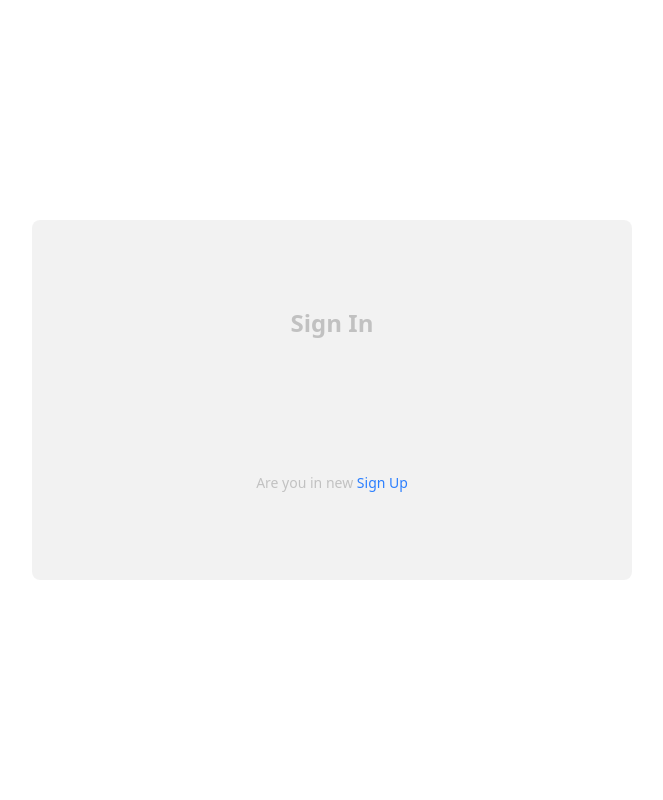
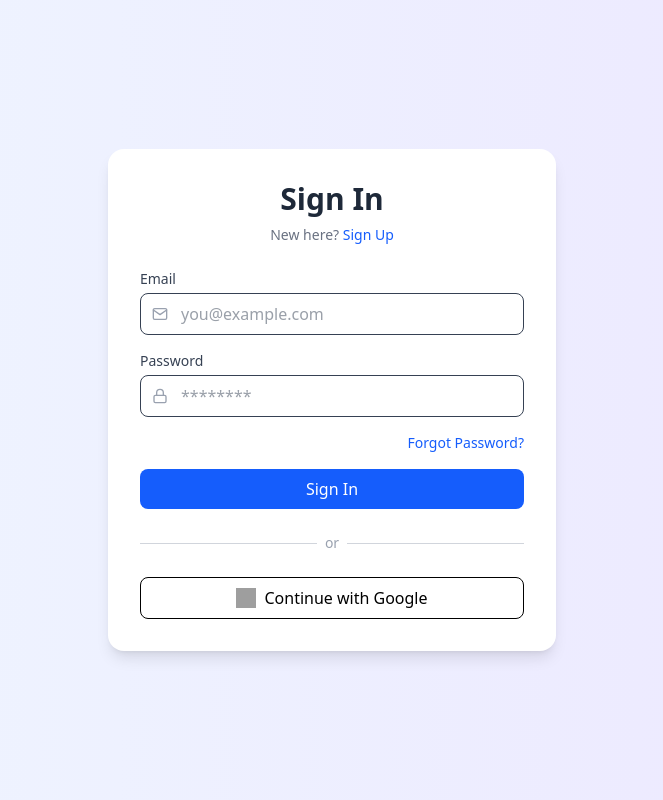
Before and after one commit to SherinNXLT/clinic-management-system-frontend, a React (Vite) app: page / in a window 1280 px wide. Shown: the whole page, without its empty margins (308-971 px from the left). Built offline with nearby package versions, Linux system fonts and the light colour scheme; grey boxes are pictures that could not be loaded.

Commit message:
to add sample login page

```diff
--- a/package.json
+++ b/package.json
@@ -14,6 +14,7 @@
     "react": "^19.1.1",
     "react-dom": "^19.1.1",
     "react-hot-toast": "^2.6.0",
+    "react-icons": "^5.5.0",
     "react-router-dom": "^7.9.1",
     "tailwindcss": "^4.1.13"
   },
--- /dev/null
+++ b/src/components/common/CommonInput.tsx
@@ -0,0 +1,56 @@
+import React from "react";
+
+type CommonInputProps = {
+    label: string;
+    type?: string;
+    value: string;
+    placeholder?: string;
+    autoComplete?: string;
+    required?: boolean;
+    icon?: React.ReactNode; // 👈 new prop
+    error?: string; // 👈 new
+    onChange: (e: React.ChangeEvent<HTMLInputElement>) => void;
+};
+
+const CommonInput: React.FC<CommonInputProps> = ({
+    label,
+    type = "text",
+    value,
+    placeholder,
+    autoComplete = "off",
+    required = false,
+    icon,
+    error,
+    onChange,
+}) => {
+    return (
+        <div>
+            {/* Label */}
+            <label className="block text-sm font-medium text-gray-700 mb-1">
+                {label}
+            </label>
+
+            {/* Input + Icon wrapper */}
+            <div className="relative">
+                {icon && (
+                    <span className="absolute inset-y-0 left-3 flex items-center text-gray-400">
+                        {icon}
+                    </span>
+                )}
+                <input
+                    type={type}
+                    value={value}
+                    onChange={onChange}
+                    placeholder={placeholder}
+                    autoComplete={autoComplete}
+                    required={required}
+                    className={`w-full px-4 py-2 border rounded-lg focus:ring-2 focus:ring-blue-500 focus:outline-none text-gray-700 ${icon ? "pl-10" : ""
+                        }`}
+                />
+                {error && <p className="text-sm text-red-500 mt-1">{error}</p>}
+            </div>
+        </div>
+    );
+};
+
+export default CommonInput;
--- a/src/components/ui/landing_page/Login.tsx
+++ b/src/components/ui/landing_page/Login.tsx
@@ -1,16 +1,135 @@
+import { useState } from "react";
+import CommonInput from "../../common/CommonInput";
+import { FiLock, FiMail } from "react-icons/fi";
+import { validateSignIn } from "../../../utils/Validation";
+import { useNavigate } from "react-router-dom";
+type CredentialInfo = {
+    email: string;
+    password: string;
+};
+
+const Login = () => {
+    const navigate = useNavigate();
+
+    const [credentialInfo, setCredentialInfo] = useState<CredentialInfo>({
+        email: "",
+        password: "",
+    });
+    const [errors, setErrors] = useState<{ email?: string; password?: string }>({});
+    const [loginError, setLoginError] = useState<string>("");
 
 
-const Login = () => {
-    // handleSignUp
-    const handleSignUp = (): void => {
-        alert()
-    }
+
+    const handleSignIn = (e: React.FormEvent) => {
+        e.preventDefault();
+        const newErrors: { email?: string; password?: string } = {};
+
+        const validationErrors = validateSignIn(credentialInfo.email, credentialInfo.password);
+
+        if (Object.keys(validationErrors).length > 0) {
+            setErrors(newErrors);
+            return;
+        }
+        setErrors({});
+        // Add your login logic here
+        if (credentialInfo.email === "sample@mail.com" && credentialInfo.password === "123456") {
+            setLoginError("");
+            navigate("/user")
+        } else {
+            setCredentialInfo({ email: "", password: "" });
+            setLoginError("Invalid email or password"); // professional error message
+        }
+    };
+
+    const handleSignUp = () => {
+        console.log("Redirect to Sign Up page");
+    };
     return (
-        <div className="w-full h-screen flex justify-center items-center p-5 md:p-10">
-            <div className="w-full h-1/2 md:w-1/2 p-5 rounded-lg bg-black/5 text-black/20 grid place-items-center ">
+        <div className="w-full h-screen flex justify-center items-center bg-gradient-to-r from-blue-50 to-violet-400/20 p-5">
+            <div className="w-full max-w-md p-8 rounded-2xl bg-white shadow-lg">
+                {/* Heading */}
+                <h2 className="text-3xl font-bold text-gray-800 text-center mb-2">Sign In</h2>
+                <p className="text-gray-500 text-center text-sm mb-6">
+                    New here?{" "}
+                    <span
+                        className="text-blue-600 cursor-pointer font-medium active:scale-x-95 hover:underline"
+                        onClick={handleSignUp}
+                    >
+                        Sign Up
+                    </span>
+                </p>
 
-                <p className="font-bold color  text-2xl">Sign In</p>
-                <p className="text-sm">Are you in new <span className="text-blue-500 cursor-pointer" onClick={handleSignUp}>Sign Up</span></p>
+                {/* Form */}
+                <form onSubmit={handleSignIn} autoComplete="off" className="space-y-4">
+                    {/* Email */}
+                    <CommonInput
+                        label="Email"
+                        type="email"
+                        value={credentialInfo.email}
+                        placeholder="you@example.com"
+                        onChange={(e) => { setCredentialInfo({ ...credentialInfo, email: e.target.value }), setLoginError("")}}
+                        required
+                        icon={<FiMail />} // 👈 email icon
+                        error={errors.email} // 👈🏻 error message Email
+                    />
+
+                    {/* Password */}
+                    <CommonInput
+                        label="Password"
+                        type="password"
+                        value={credentialInfo.password}
+                        placeholder="********"
+                        autoComplete="new-password"
+                        onChange={(e) =>{setCredentialInfo({ ...credentialInfo, password: e.target.value }), setLoginError("")}}
+                        required
+                        icon={<FiLock />} // 👈 lock icon
+                        error={errors.password} // 👈🏻 error message Password
+                    />
+
+                    {/* Forgot password */}
+                    <div className="flex justify-end">
+                        <button
+                            type="button"
+                            className="text-sm cursor-pointer text-blue-600 hover:underline active:scale-x-95"
+                        >
+                            Forgot Password?
+                        </button>
+                    </div>
+
+                    {loginError && (
+                        <p className="text-sm text-red-500 text-center mb-2">
+                            {loginError}
+                        </p>
+                    )}
+
+                    {/* Submit button */}
+                    <button
+                        type="submit"
+                        className="w-full cursor-pointer bg-blue-600 text-white py-2 rounded-lg font-medium hover:bg-blue-700 transition"
+                    >
+                        Sign In
+                    </button>
+                </form>
+
+                {/* Divider */}
+                <div className="my-6 flex items-center">
+                    <hr className="flex-1 border-gray-300" />
+                    <span className="px-2 text-sm text-gray-400">or</span>
+                    <hr className="flex-1 border-gray-300" />
+                </div>
+
+                {/* Social Login */}
+                <button
+                    type="button"
+                    className="w-full cursor-pointer flex items-center justify-center gap-2 border rounded-lg py-2 hover:bg-gray-50 transition"
+                >
+                    <img
+                        src="https://www.svgrepo.com/show/355037/google.svg"
+                        alt="Google"
+                        className="w-5 h-5"
+                    />
+                    Continue with Google
+                </button>
             </div>
         </div>
     )
--- /dev/null
+++ b/src/utils/Validation.tsx
@@ -0,0 +1,23 @@
+// utils/validation.ts
+export type SignInErrors = {
+  email?: string;
+  password?: string;
+};
+
+export const validateSignIn = (email: string, password: string): SignInErrors => {
+  const errors: SignInErrors = {};
+
+  // Email validation
+  if (!email) {
+    errors.email = "Email is required";
+  } else if (!/\S+@\S+\.\S+/.test(email)) {
+    errors.email = "Enter a valid email";
+  }
+
+  // Password validation
+  if (!password) {
+    errors.password = "Password is required";
+  }
+
+  return errors;
+};
```
Also changed, not shown: 1 other file (tests, documents, lock files or other folders).
